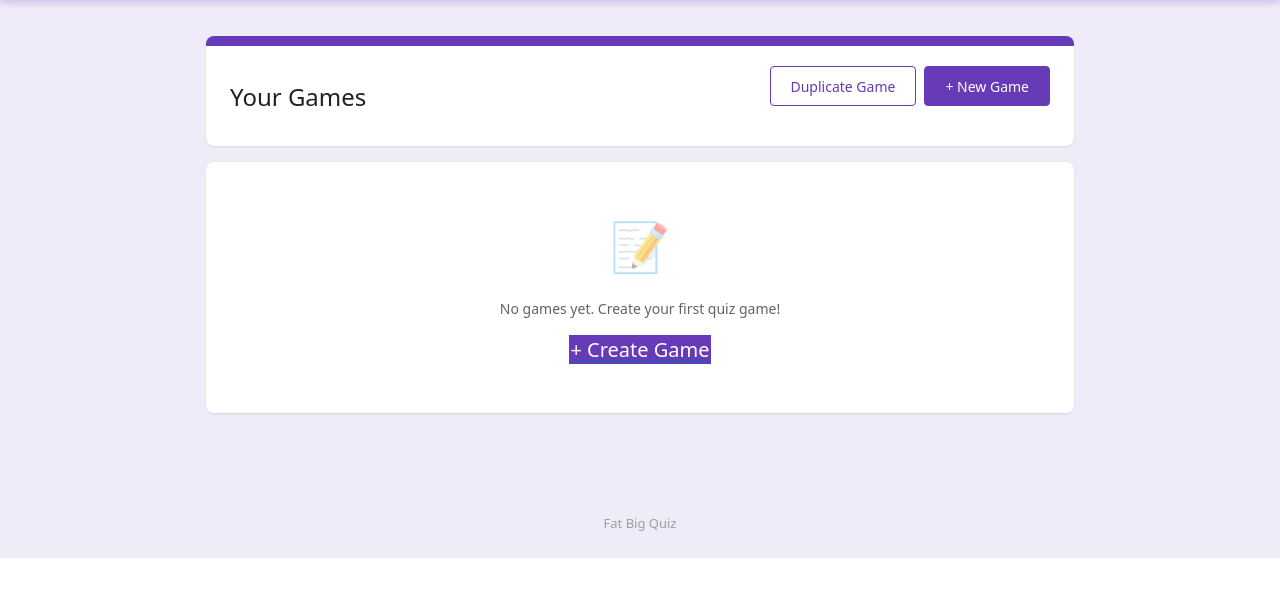
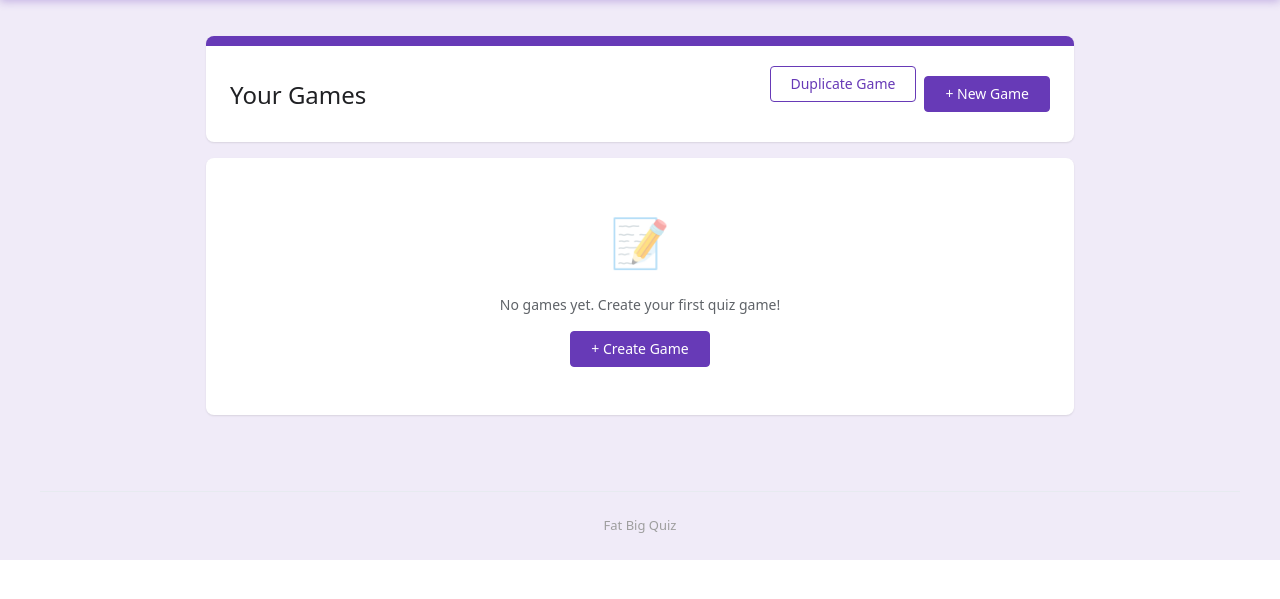
Before and after one commit to Lozzalingo/quiz-app, a Flask app: page /admin/dashboard in a window 1280 px wide. Shown: the part 100-699 px from the top of the page. Run offline with Flask 3, Linux system fonts and the light colour scheme; a user stored in the database is signed in; data that the repository does not hold is empty; some libraries are stand-ins or nearby versions.

Commit message:
Fix button heights with matching styles (no fixed height)
Both buttons now have identical padding, line-height, and display
properties so they match regardless of screen size.

Co-Authored-By: Claude Opus 4.5 <noreply@anthropic.com>

```diff
--- a/templates/admin/dashboard.html
+++ b/templates/admin/dashboard.html
@@ -37,6 +37,17 @@ body {
     background: #673ab7;
     color: white !important;
     border: 1px solid #673ab7;
+    padding: 10px 20px;
+    border-radius: 4px;
+    font-size: 14px;
+    font-weight: 500;
+    line-height: 1;
+    cursor: pointer;
+    text-decoration: none;
+    display: inline-flex;
+    align-items: center;
+    gap: 8px;
+    box-sizing: border-box;
 }
 
 .create-btn:hover {
@@ -162,29 +173,24 @@ body {
 .header-actions {
     display: flex;
     gap: 8px;
-    align-items: stretch;
-}
-
-.header-actions .create-btn,
-.header-actions .duplicate-btn {
-    height: 40px;
-    padding: 0 20px;
-    border-radius: 4px;
-    font-size: 14px;
-    font-weight: 500;
-    cursor: pointer;
-    text-decoration: none;
-    display: inline-flex;
     align-items: center;
-    justify-content: center;
-    gap: 8px;
-    box-sizing: border-box;
 }
 
 .duplicate-btn {
     background: white;
     color: #673ab7 !important;
     border: 1px solid #673ab7;
+    padding: 10px 20px;
+    border-radius: 4px;
+    font-size: 14px;
+    font-weight: 500;
+    line-height: 1;
+    cursor: pointer;
+    text-decoration: none;
+    display: inline-flex;
+    align-items: center;
+    gap: 8px;
+    box-sizing: border-box;
 }
 
 .duplicate-btn:hover {
```
